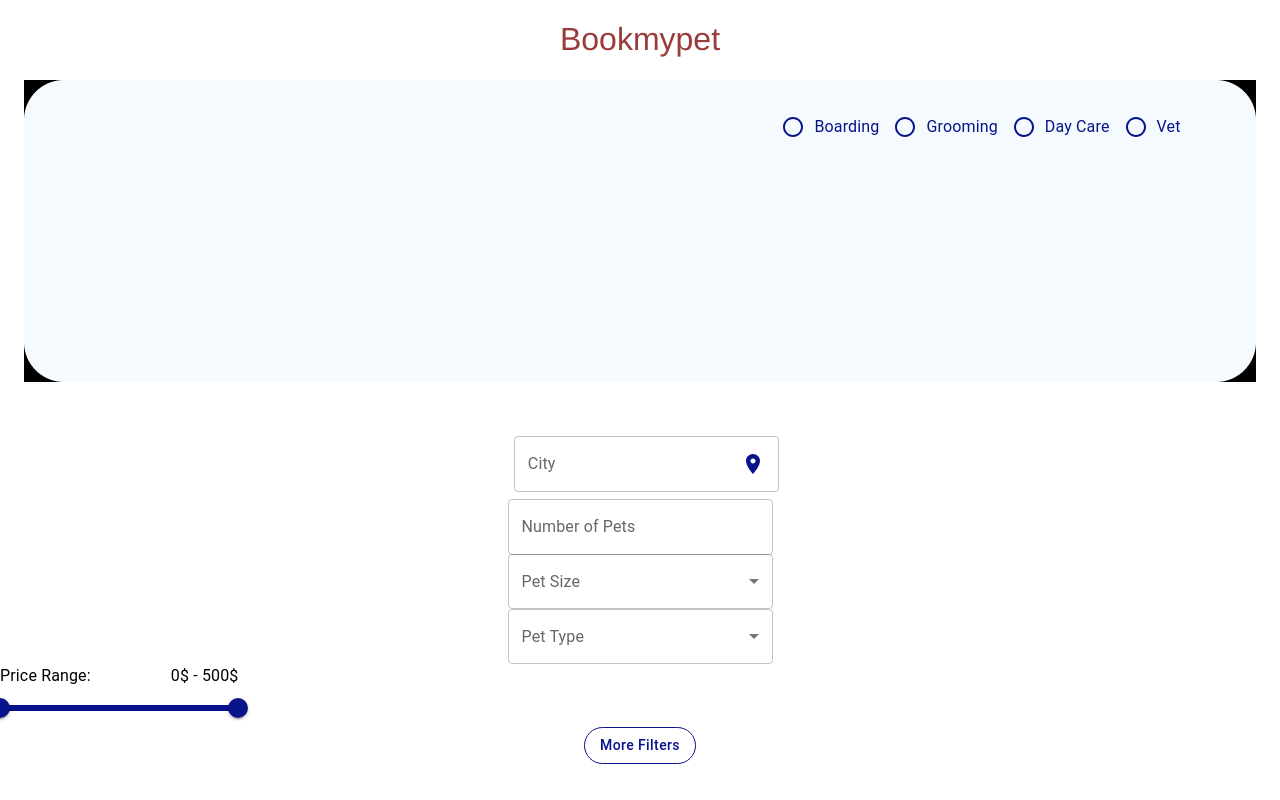
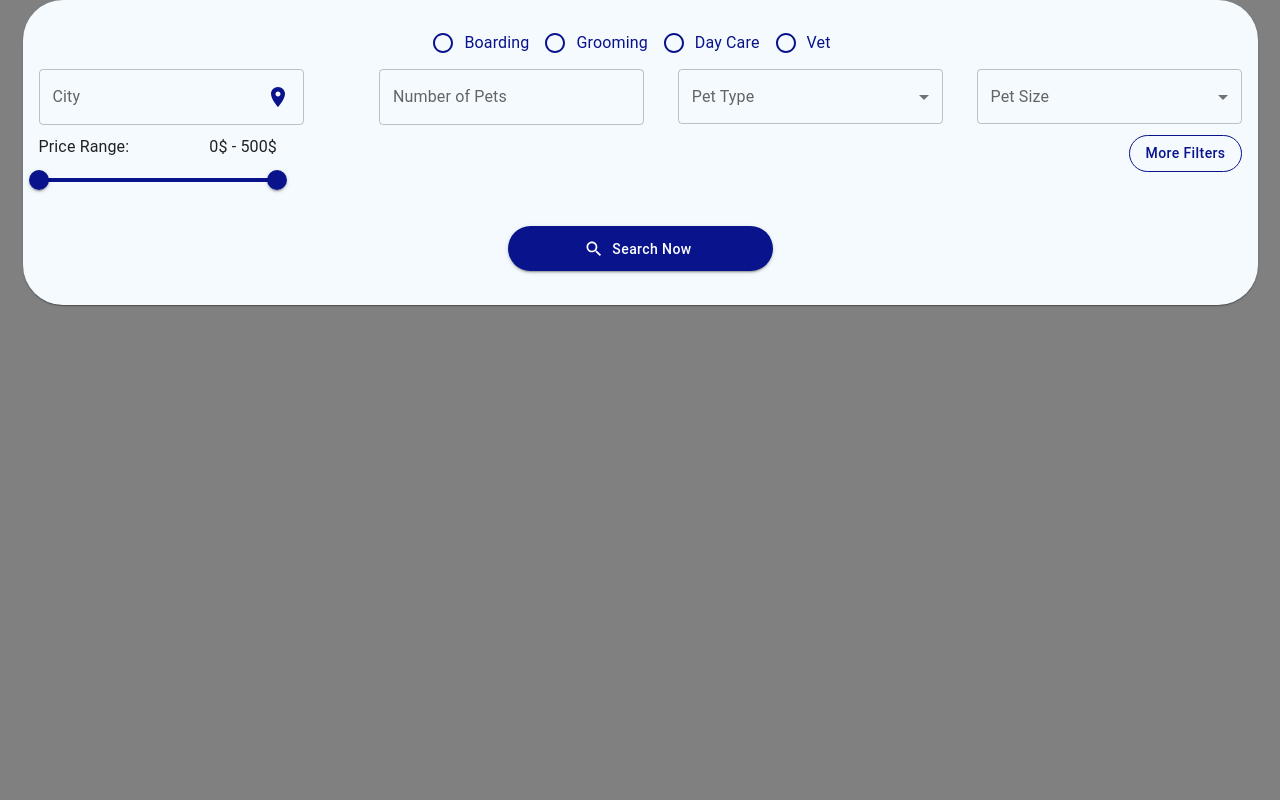
Before and after one commit to Tala-Hodeib/SongTracker, a React (Create React App) app: page / in a window 1280 px wide. Built offline with nearby package versions, Linux system fonts and the light colour scheme.

Commit message:
added css to main card

```diff
--- a/src/App.js
+++ b/src/App.js
@@ -1,10 +1,18 @@
 import './App.css';
 import SearchEngine from './components/SearchEngine/SearchEngine';
+import GlobalStyles from "@mui/material/GlobalStyles";
+
 
 
 function App() {
   return (
     <div className="App">
+       <GlobalStyles
+        styles={{
+          body: { boxSizing: "border-box", backgroundColor: "grey" },
+          "body *": { boxSizing: "border-box"}
+        }}
+      />
       <SearchEngine/>
 
     </div>
--- a/src/components/SearchEngine/CityFilter.js
+++ b/src/components/SearchEngine/CityFilter.js
@@ -10,7 +10,7 @@ import { TextField } from '@mui/material';
   return (
    <Box>
        <div>
-         <FormControl sx={{ m: 1, width: '25ch' }} variant="outlined">
+         <FormControl variant="outlined">
           <TextField
           variant="outlined"
             style={{height: 55, width: 265}}
--- a/src/components/SearchEngine/DatePickerFilter.js
+++ b/src/components/SearchEngine/DatePickerFilter.js
@@ -13,7 +13,7 @@ const DatePickerFilter = ({}) => {
   return (
     <LocalizationProvider dateAdapter={AdapterDateFns}>
       <DateRangePicker
-
+     style={{height: 55, width: 265}}
       startText="Date From"
       endText="Date To"
       value={value}
@@ -32,7 +32,7 @@ const DatePickerFilter = ({}) => {
         )}}
           />
 
-          <Box sx={{ mx: 2 }}>  </Box>
+          <Box sx={{ mx: 0.5 }}>  </Box>
           <TextField {...endProps}
            InputProps={{
             endAdornment: (
--- a/src/components/SearchEngine/MoreFiltersFilter.js
+++ b/src/components/SearchEngine/MoreFiltersFilter.js
@@ -41,12 +41,13 @@ import { TextField, Typography } from '@mui/material';
           'aria-labelledby': 'basic-button',
           sx: {
                 display: "flex",
+                boxSizing: 'border-box',
                 flexDirection: "row",
                 flexWrap: "wrap",
-                justifyContent: "space-between",
-                alignContent: "space-around",
-                columnGap: 0.5,
-                rowGap: 0.5,
+                justifyContent: "space-evenly",
+                alignContent: "space-evenly",
+                columnGap: 0.25,
+                rowGap: 0.25,
                 width: 550,
                 height: 170,
                 borderRadius: 20,
@@ -54,56 +55,58 @@ import { TextField, Typography } from '@mui/material';
         }}
       >
 
-        <Typography style={{paddingLeft: 30}}> Popular Filters</Typography>
+        <Typography style={{ color:"#08138C", fontSize: 24 , width: '100%' }}> Popular Filters</Typography>
         <FormControlLabel
+        style={{width: '50%', display: "flex", alignItems: "flex-start"}}
           value="start"
           control={<Checkbox  sx={{color: "#08138C"}}/>}
           label={
             <React.Fragment>
-                <img src={FreeCancellation}  width="25px" height="25px" style={{ marginRight: "5px" }} />
+                <img src={FreeCancellation}  width="25px" height="25px" style={{ marginRight: "5px", alignSelf: "center" }} />
                 Free Cancellation
                 </React.Fragment>
         }
           labelPlacement="start"
         />
         <FormControlLabel
-            // style={{paddingBlock: 5, paddingRight: 55}}
+            style={{width: '50%', marginLeft: 0,  display: "flex", alignItems: "flex-start"}}
           value="start"
           control={<Checkbox  sx={{color: "#08138C"}}/>}
           label={
             <React.Fragment>
-                <img src={LateCheckout}  width="25px" height="25px" style={{ marginRight: "5px" }} />
-               Late Check Out
+                 <img src={Promotions}  width="25px" height="25px" style={{ marginRight: "5px" }} />
+                Promotions
                 </React.Fragment>
                  }
             labelPlacement="start"
         />
         <FormControlLabel
-            // style={{paddingLeft: 45}}
+            style={{width: '50%' , boxSizing: 'border-box', marginLeft: 0,  display: "flex", alignItems: "flex-start"}}
           value="start"
           control={<Checkbox  sx={{color: "#08138C"}}/>}
           label={
             <React.Fragment>
-                <img src={Promotions}  width="25px" height="25px" style={{ marginRight: "5px" }} />
-                Promotions
+                 <img src={LateCheckout}  width="25px" height="25px" style={{ marginRight: "5px" }} />
+               Late Check Out
                 </React.Fragment>
                  }
           labelPlacement="start"
         />
         <FormControlLabel
-            // style={{paddingBlock: 5, paddingRight: 55}}
+        style={{width: '50%', marginLeft: 0,  display: "flex", alignItems: "flex-start"}}
           value="start"
           control={<Checkbox  sx={{color: "#08138C"}}/>}
           label={
             <React.Fragment>
-                <img src={SwimmingPool}  width="25px" height="25px" style={{ marginRight: "5px" }} />
+                <img src={SwimmingPool}  width="25px" height="25px" style={{ marginRight: "5px", paddingTop: 4 }} />
                 Swimming Pool
                 </React.Fragment>
                  }
           labelPlacement="start"
         />
-      <Button style={{paddingLeft: 50}} sx={{textTransform: "none",color: "red"}} startIcon={<ClearIcon sx={{color:"red"}}/>} variant="text">Clear All</Button>
+      <Button style={{ width: '20%', marginLeft: 0, boxSizing: 'border-box'}} sx={{textTransform: "none",color: "red", }} startIcon={<ClearIcon sx={{color:"red"}}/>} variant="text">Clear All</Button>
       <Button
+      style={{width: '20%', marginLeft:0 , boxSizing: 'border-box'}}
         sx={{
             '&:hover': {
                 backgroundColor: "#08138C",
--- a/src/components/SearchEngine/SearchEngine.css
+++ b/src/components/SearchEngine/SearchEngine.css
@@ -1,24 +1,11 @@
 @import url('https://fonts.googleapis.com/css2?family=Montserrat:wght@500&display=swap');
-.main {
-    /* position:absolute;
-    top:0;
-    left:0;
-    bottom:0;
-    right:0;
-    height: 100%;
-    width: 100%; */
-    background-color: black;
-}
+
 .title {
     color: rgb(155, 60, 60);
     font-family: 'Franklin Gothic Medium', 'Arial Narrow', Arial, sans-serif;
     font-weight: 300;
  }
 
-.searchBox {
-    align-self: center;
-    background-color: black;
-}
 .radio_buttons {
     position: absolute;
     left: 350px;
--- a/src/components/SearchEngine/SearchEngine.js
+++ b/src/components/SearchEngine/SearchEngine.js
@@ -1,6 +1,5 @@
 import React from "react";
 import './SearchEngine.css';
-import searchBox from './Rectangle 3.png';
 import { Radio,RadioGroup,FormControlLabel,FormControl } from "@material-ui/core";
 import CityFilter from "./CityFilter";
 import PetNumberFilter from "./PetNumberFilter";
@@ -9,30 +8,43 @@ import PetTypeFilter from "./PetTypeFilter";
 import DatePickerFilter from "./DatePickerFilter";
 import PriceRangeFilter from "./PriceRangeFilter";
 import MoreFiltersFilter from "./MoreFiltersFilter";
+import SearchIcon from '@mui/icons-material/Search';
+import { Button } from "@mui/material";
+import Card from '@mui/material/Card';
+import { CardContent } from "@mui/material";
+import { Box } from "@mui/system";
 
 const SearchEngine = ({}) => {
     return (
-        <div>
-            <div>
-                <h1 className="title">Bookmypet</h1>
-                <img src={searchBox} alt="search rectangle block" className="searchBox"/>
-                <FormControl className="radio_buttons" component="fieldset">
-                    <RadioGroup row aria-label="options" name="row-radio-buttons-group"  >
-                        <FormControlLabel  sx={{color: "#08138C"}} value="boarding" control={<Radio  sx={{color: "#08138C"}}/>} label="Boarding"/>
+        <div style={{display: "flex", justifyContent: "center"}}>
+                <Card style={{display:"flex", flexDirection: "row", flexWrap: "wrap",}} sx={{width: 1235, height: 305, borderRadius:"40px", backgroundColor: "#f4fafe"}}>
+                    <CardContent style={{display:"flex", flexDirection: "row", flexWrap: "wrap", justifyContent:"space-between"}} >
+                        <RadioGroup sx={{width: "100%", justifyContent: "center"}} row aria-label="options" name="row-radio-buttons-group" >
+                         <FormControlLabel   sx={{color: "#08138C"}} value="boarding" control={<Radio  sx={{color: "#08138C"}}/>} label="Boarding"/>
                          <FormControlLabel sx={{color: "#08138C"}} value="grooming" control={<Radio  sx={{color: "#08138C"}}/>} label="Grooming" />
                          <FormControlLabel  sx={{color: "#08138C"}} value="day care" control={<Radio  sx={{color: "#08138C"}}/>} label="Day Care" />
                          <FormControlLabel  sx={{color: "#08138C"}} value="vet" control={<Radio  sx={{color: "#08138C"}}/>} label="Vet"/>
                         </RadioGroup>
-                </FormControl>
-            </div>
 
-            <CityFilter/>
+
+                    <CityFilter />
+                    <Box sx={{ mx: 0.5 }}>  </Box>
                     <PetNumberFilter/>
+                    <PetTypeFilter/>
                     <PetSizeFilter/>
-            <PetTypeFilter/>
                     <DatePickerFilter/>
                     <PriceRangeFilter/>
                     <MoreFiltersFilter/>
+
+
+
+
+                    </CardContent>
+                    <div style={{width:"100%",display:"flex",justifyContent:"center"}}>
+                    <Button style={{height: 45, width: 265, borderRadius: 25}} sx={{ '&:hover': {backgroundColor: "#08138C",}, textTransform: "none",color: "white",backgroundColor:"#08138C"}} startIcon={<SearchIcon sx={{color:"white"}}/>} variant="contained">Search Now</Button>
+                    </div>
+                </Card>
+
         </div>
 
 
```
Lines whose indentation alone changed are shown as unchanged.
